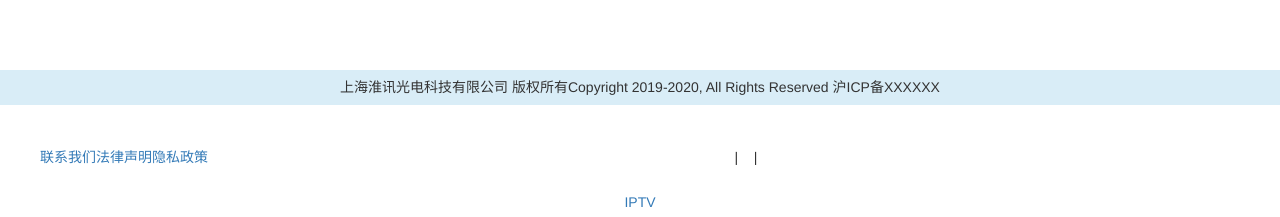
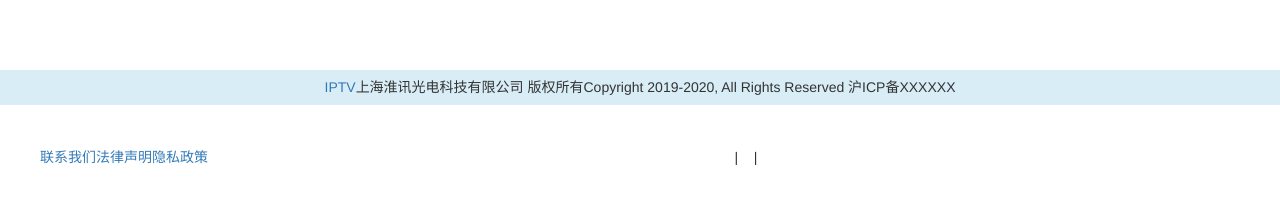
Before and after one commit to yezhengcool/yezheng, a plain HTML site: page index.html in a window 1280 px wide. Shown: the part 2055-2272 px from the top of the page. After the commit the page ends 2230 px from the top, so only its background shows below. Drawn offline with Linux system fonts and the light colour scheme.

Commit message:
Update index.html
2024.06.25_4

Signed-off-by: yezhengcool <144301781+yezhengcool@users.noreply.github.com>

```diff
--- a/index.html
+++ b/index.html
@@ -287,8 +287,7 @@
 
         </div>
         <div class="row company bg-info banner_second">
-            <div>上海淮讯光电科技有限公司 版权所有Copyright 2019-2020, All Rights Reserved 沪ICP备XXXXXX</div> &nbsp;           <div><ul><a><li>联系我们</li></a>&nbsp; |&nbsp; <a><li>法律声明</li></a>&nbsp; |&nbsp; <a><li>隐私政策</li></a></ul></div>
-            <div><a href="tvtest.m3u">IPTV</a></div>
+            <div><a href="tvtest.m3u">IPTV</a>上海淮讯光电科技有限公司 版权所有Copyright 2019-2020, All Rights Reserved 沪ICP备XXXXXX</div> &nbsp;           <div><ul><a><li>联系我们</li></a>&nbsp; |&nbsp; <a><li>法律声明</li></a>&nbsp; |&nbsp; <a><li>隐私政策</li></a></ul></div>
         </div>
 
     </div>
```
